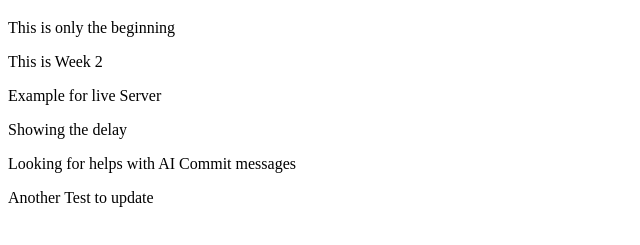
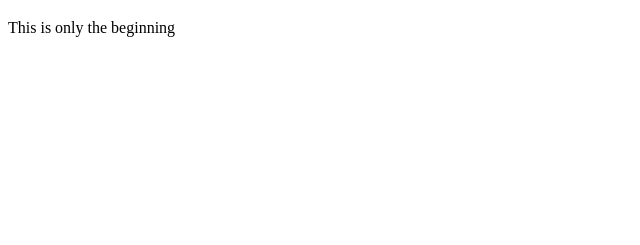
Before and after one commit to dgardn54/art2440sp, a plain HTML site: page index.html in a window 1280 px wide. Shown: the part 61-306 px from the top of the page, without its empty margins (0-640 px from the left). Drawn offline with Linux system fonts and the light colour scheme.

Commit message:
Update index.html

```diff
--- a/index.html
+++ b/index.html
@@ -8,10 +8,5 @@
   <body>
     <h1>Welcome to ART 2440</h1>
     <p>This is only the beginning</p>
-    <p>This is Week 2</p>
-    <p>Example for live Server</p>
-    <P>Showing the delay</P>
-    <p>Looking for helps with AI Commit messages</p>
-   <p>Another Test to update </p>
   </body>
 </html>
```
